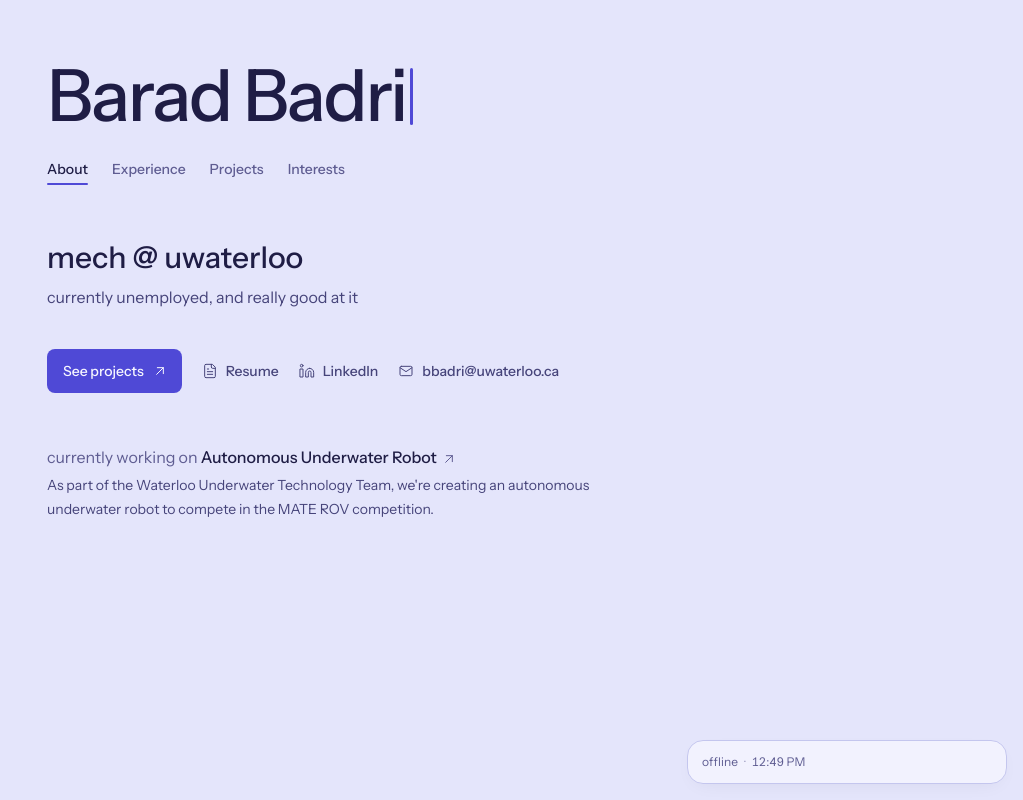
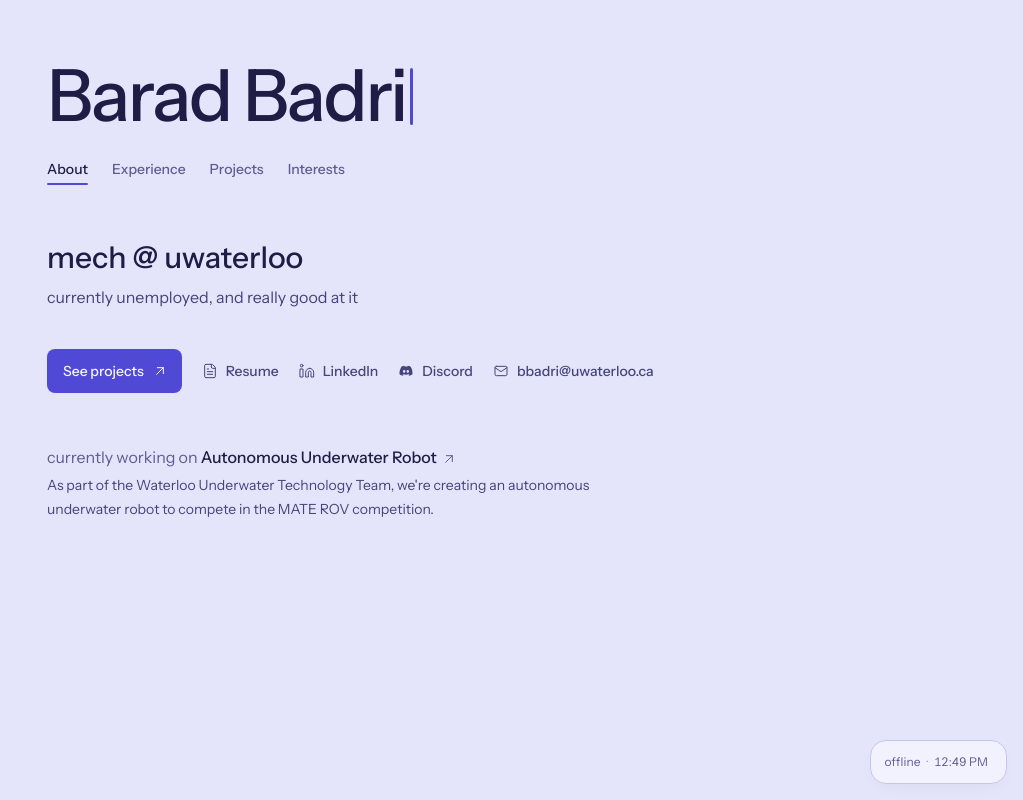
Before and after one commit to baradb/barad, a Next.js app: page / in a window 1280 px wide. Shown: the whole page, without its empty margins (257-1280 px from the left). Built offline with nearby package versions, Linux system fonts and the light colour scheme.

Commit message:
Add Discord link between LinkedIn and Email; shrink idle status chip to fit its content

```diff
--- a/src/app/page.tsx
+++ b/src/app/page.tsx
@@ -46,6 +46,16 @@ export default function Home() {
             LinkedIn
             <span className="sr-only">(opens in a new tab)</span>
           </a>
+          <a
+            href={site.discord}
+            target="_blank"
+            rel="noopener noreferrer"
+            className={quietLink}
+          >
+            <Icon name="discord" />
+            Discord
+            <span className="sr-only">(opens in a new tab)</span>
+          </a>
           {site.email && <CopyEmail email={site.email} className={quietLink} />}
         </div>
       </FadeIn>
--- a/src/components/Icon.tsx
+++ b/src/components/Icon.tsx
@@ -43,6 +43,9 @@ const icons = {
     </>
   ),
   check: <path d="M20 6 9 17l-5-5" />,
+  discord: (
+    <path d="M18.9 5.6A16.3 16.3 0 0 0 14.8 4.3a11.4 11.4 0 0 0-.5 1.1 15 15 0 0 0-4.5 0 11 11 0 0 0-.5-1.1 16.3 16.3 0 0 0-4.1 1.3C2.7 9.4 2 13.1 2.3 16.8a16.4 16.4 0 0 0 5 2.5 12 12 0 0 0 1-1.7 10.6 10.6 0 0 1-1.7-.8l.4-.3a11.7 11.7 0 0 0 10 0l.4.3a10.6 10.6 0 0 1-1.7.8 12 12 0 0 0 1 1.7 16.3 16.3 0 0 0 5-2.5c.4-4.3-.6-8-2.6-11.2ZM9.3 14.6c-1 0-1.8-.9-1.8-2s.8-2 1.8-2 1.8.9 1.8 2-.8 2-1.8 2Zm5.4 0c-1 0-1.8-.9-1.8-2s.8-2 1.8-2 1.8.9 1.8 2-.8 2-1.8 2Z" />
+  ),
   download: (
     <>
       <path d="M12 15V3M7 10l5 5 5-5" />
@@ -50,6 +53,9 @@ const icons = {
     </>
   ),
 } satisfies Record<string, ReactNode>;
+
+// These glyphs are solid shapes, drawn with fill instead of the default stroke.
+const filled = new Set<keyof typeof icons>(["discord"]);
 
 export function Icon({
   name,
@@ -60,13 +66,14 @@ export function Icon({
   size?: number;
   className?: string;
 }) {
+  const solid = filled.has(name);
   return (
     <svg
       width={size}
       height={size}
       viewBox="0 0 24 24"
-      fill="none"
-      stroke="currentColor"
+      fill={solid ? "currentColor" : "none"}
+      stroke={solid ? "none" : "currentColor"}
       strokeWidth={1.5}
       strokeLinecap="round"
       strokeLinejoin="round"
--- a/src/components/NowPlaying.tsx
+++ b/src/components/NowPlaying.tsx
@@ -147,12 +147,11 @@ export function NowPlaying() {
     </div>
   );
 
-  // Playing = a two-line tile with a cover (74px). Idle = a short one-line chip.
-  const box = `flex ${
-    track ? "h-[74px]" : "h-11"
-  } w-[min(20rem,calc(100vw-3rem))] flex-col justify-center rounded-2xl border border-rule bg-surface p-2 ${
-    track ? "" : "px-3.5"
-  } shadow-[0_6px_20px_-8px_var(--shadow)] sm:w-[min(20rem,calc(100vw-2rem))]`;
+  // Playing = a two-line card with a cover (74px, fixed 320px wide). Idle = a short
+  // one-line chip that shrinks to fit its text instead of stretching to 320px.
+  const box = track
+    ? "flex h-[74px] w-[min(20rem,calc(100vw-3rem))] flex-col justify-center rounded-2xl border border-rule bg-surface p-2 shadow-[0_6px_20px_-8px_var(--shadow)] sm:w-[min(20rem,calc(100vw-2rem))]"
+    : "flex h-11 w-fit max-w-[min(20rem,calc(100vw-3rem))] flex-col justify-center rounded-2xl border border-rule bg-surface px-3.5 shadow-[0_6px_20px_-8px_var(--shadow)]";
 
   return (
     <div className="mx-auto mt-auto w-full max-w-2xl px-6 pb-[max(2rem,env(safe-area-inset-bottom))] sm:fixed sm:right-[max(1rem,env(safe-area-inset-right))] sm:bottom-[max(1rem,env(safe-area-inset-bottom))] sm:z-50 sm:mx-0 sm:w-auto sm:max-w-none sm:p-0">
--- a/src/data/site.ts
+++ b/src/data/site.ts
@@ -6,6 +6,7 @@ export const site = {
   // Set to "" to hide the Email button. Clicking it copies the address.
   email: "bbadri@uwaterloo.ca",
   linkedin: "https://www.linkedin.com/in/baradb",
+  discord: "https://discord.com/users/667921439504072724",
   // /resume shows public/resume.png (a picture of the PDF) with a button to download
   // public/resume.pdf. If you change the PDF, the PNG needs regenerating from it.
   resume: "/resume.pdf",
```
